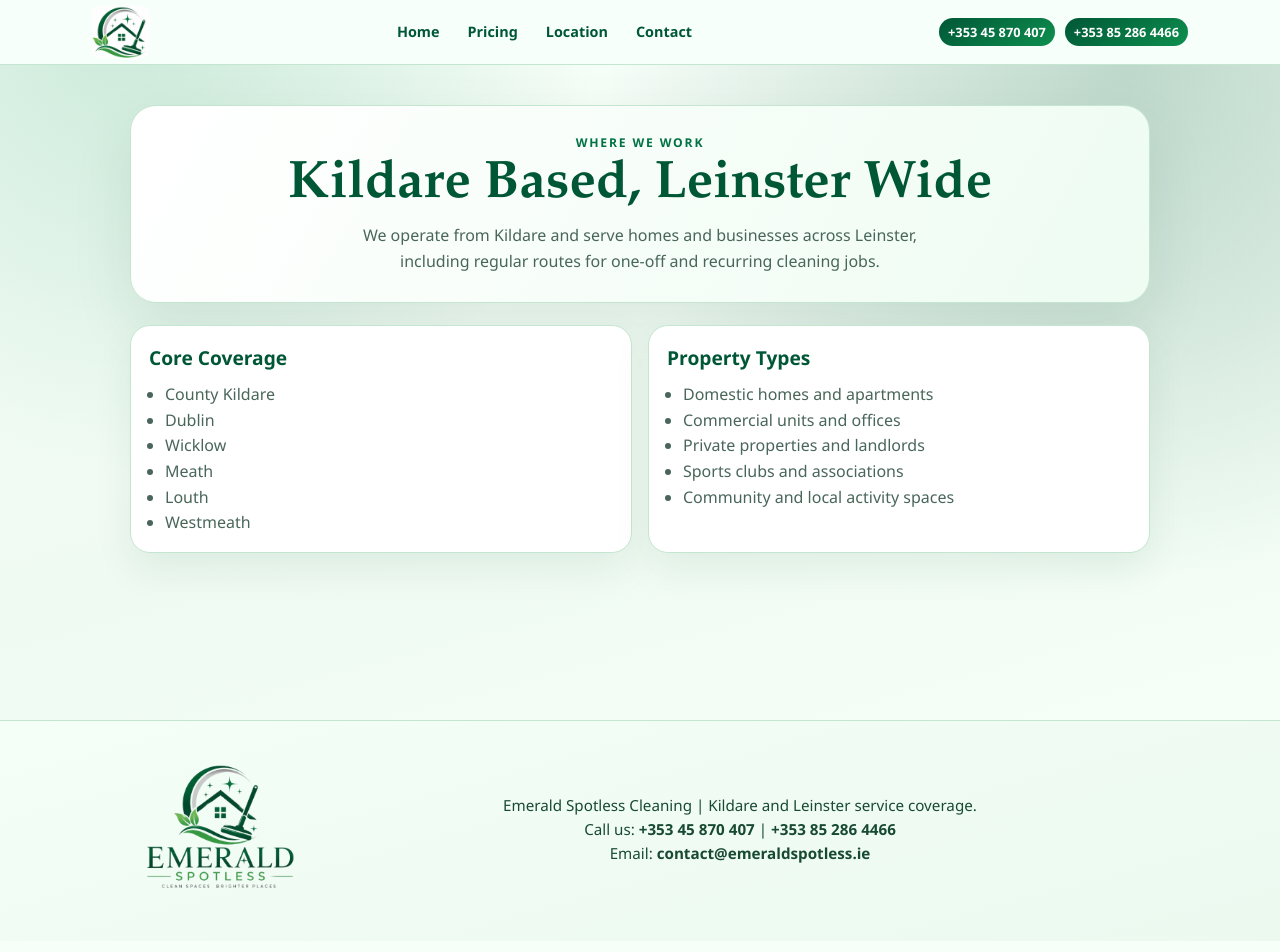
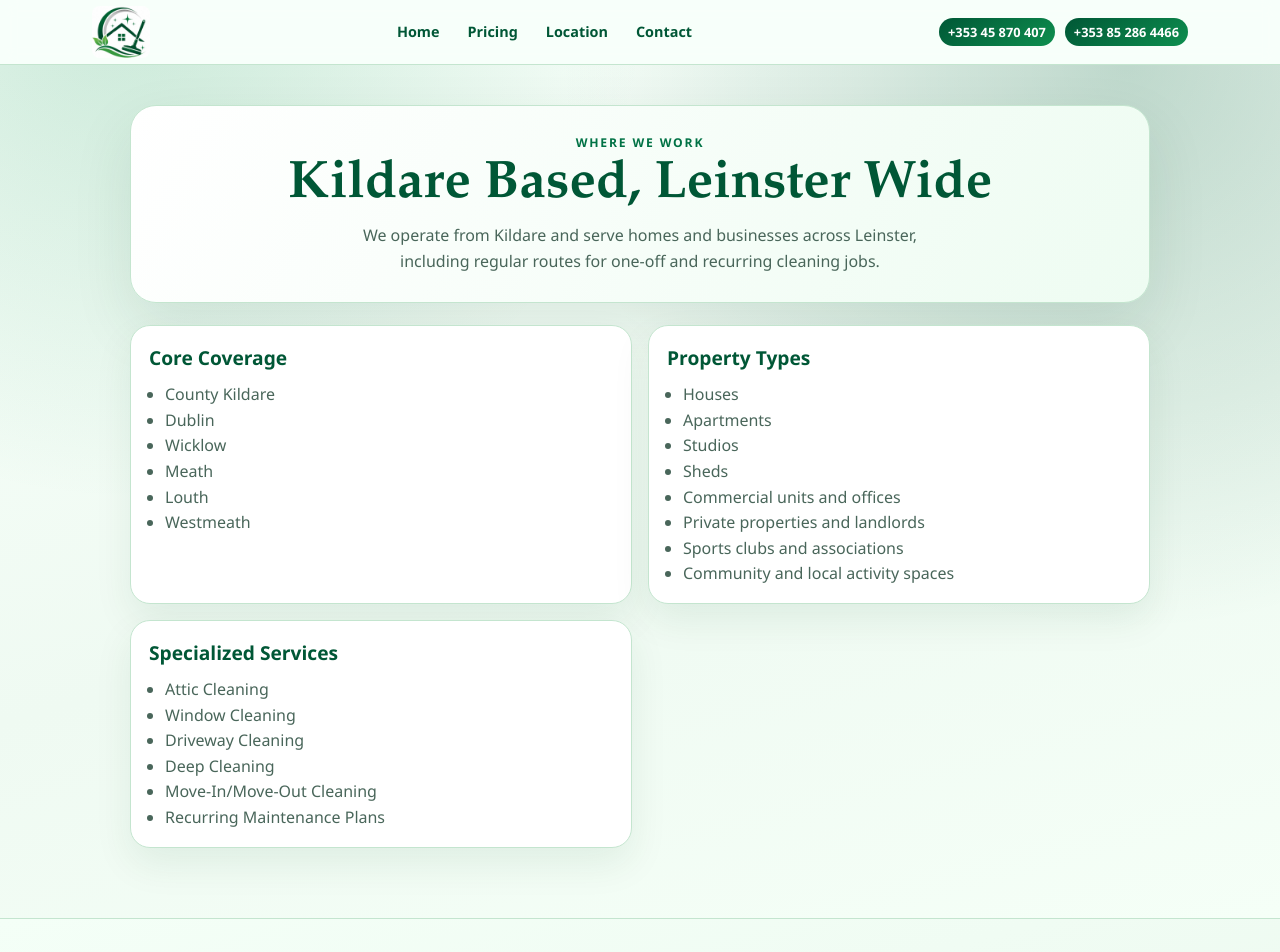
Before and after one commit to Gangureanu/Cleaner, a Next.js app: page /location in a window 1280 px wide. Shown: the top 952 px of the page. Built offline with nearby package versions, Linux system fonts and the light colour scheme.

Commit message:
Add address, services list, and coming soon features

```diff
--- a/app/location/page.tsx
+++ b/app/location/page.tsx
@@ -26,13 +26,28 @@
         <article className="panelCard reveal">
           <h3>Property Types</h3>
           <ul className="cleanList">
-            <li>Domestic homes and apartments</li>
+            <li>Houses</li>
+            <li>Apartments</li>
+            <li>Studios</li>
+            <li>Sheds</li>
             <li>Commercial units and offices</li>
             <li>Private properties and landlords</li>
             <li>Sports clubs and associations</li>
             <li>Community and local activity spaces</li>
           </ul>
         </article>
+
+        <article className="panelCard reveal">
+          <h3>Specialized Services</h3>
+          <ul className="cleanList">
+            <li>Attic Cleaning</li>
+            <li>Window Cleaning</li>
+            <li>Driveway Cleaning</li>
+            <li>Deep Cleaning</li>
+            <li>Move-In/Move-Out Cleaning</li>
+            <li>Recurring Maintenance Plans</li>
+          </ul>
+        </article>
       </section>
     </main>
   );
```
Also changed, not shown: app/contact/page.tsx (+10 -1 lines), app/page.tsx (+9 -0 lines).
